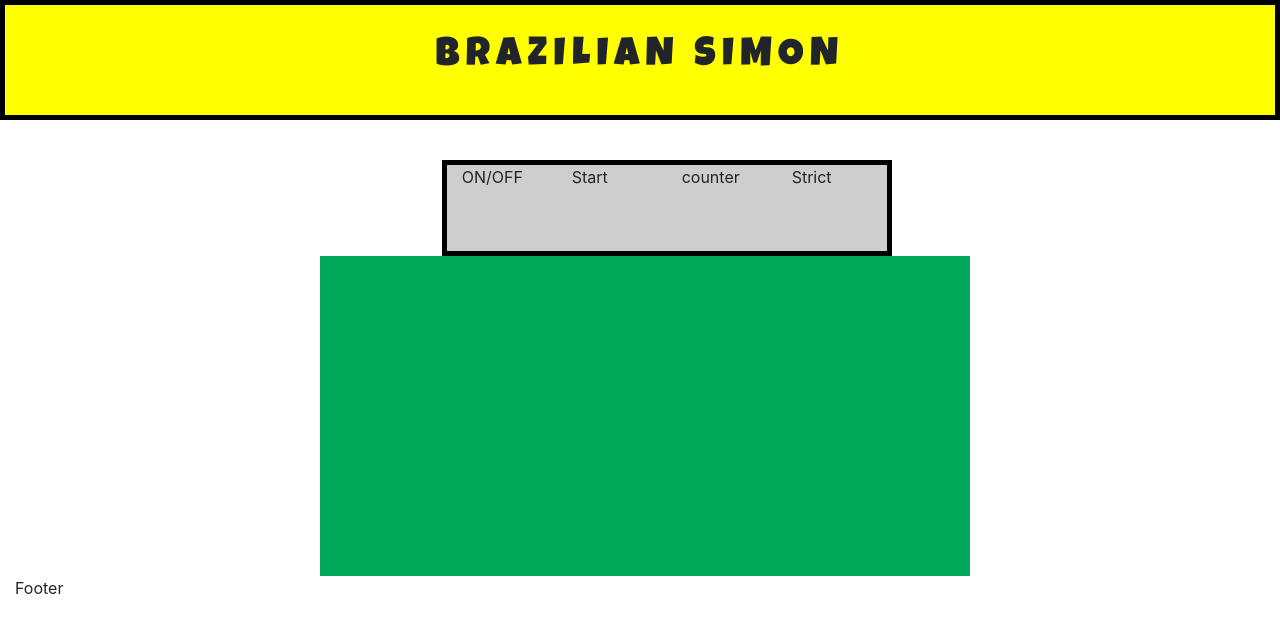
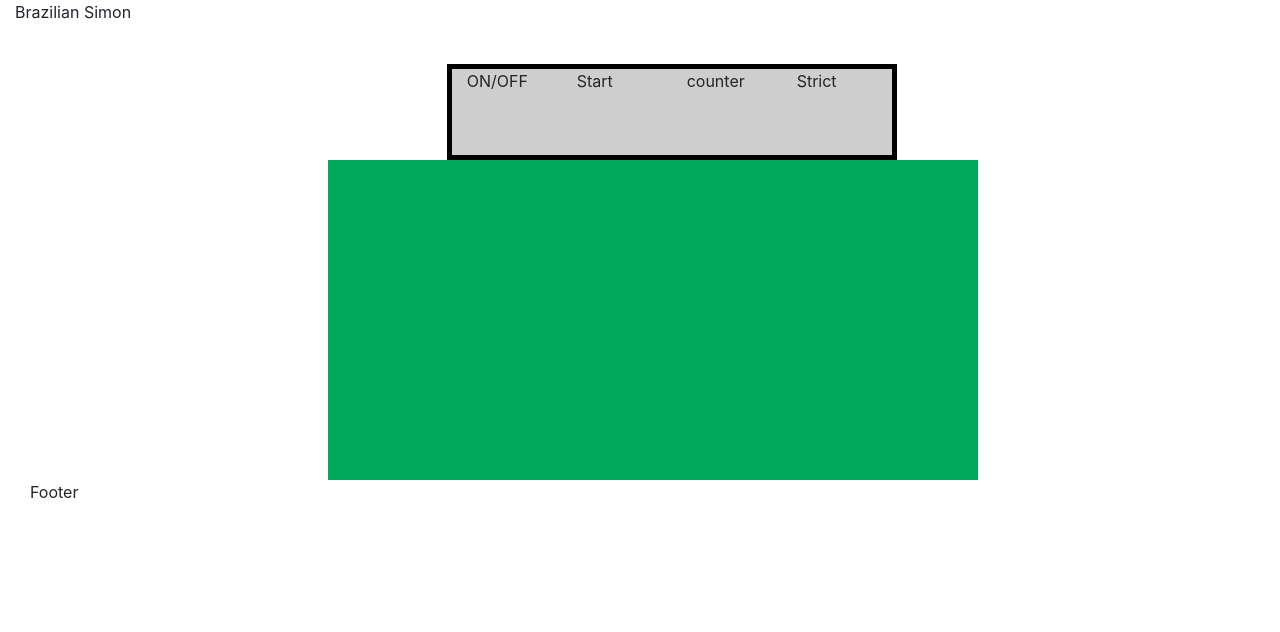
Before and after one commit to Code-Institute-Submissions/BrazilianSimon, a plain HTML site: page index.html in a window 1280 px wide. Drawn offline with nearby package versions, Linux system fonts and the light colour scheme.

Commit message:
header was updated

```diff
--- a/index.html
+++ b/index.html
@@ -1,5 +1,6 @@
 <!DOCTYPE html>
 <html lang="en">
+
 <head>
     <meta charset="UTF-8">
     <meta name="viewport" content="width=device-width, initial-scale=1.0">
@@ -7,18 +8,13 @@
     <link rel="stylesheet" href="assets/css/style.css">
     <title>Brazilian Simon</title>
 </head>
+
 <body>
-    <header>
-        <div class="head">
     <div class="container-fluid">
-                <div class="row">
-                    <div class="col-12">
-                        <h1 class="title">BRAZILIAN SIMON</h1>
+        <div class="header">
+            Brazilian Simon
         </div>
-                </div>
-            </div>
-        </div>
-    </header>
+
         <div class="container-fluid">
             <div class="row justify-content-center">
                 <div class="col-4 ">
@@ -50,5 +46,8 @@
                 <div class="col">Footer</div>
             </div>
         </div>
+    </div>
+
 </body>
+
 </html>
```
Lines whose indentation alone changed are shown as unchanged.
